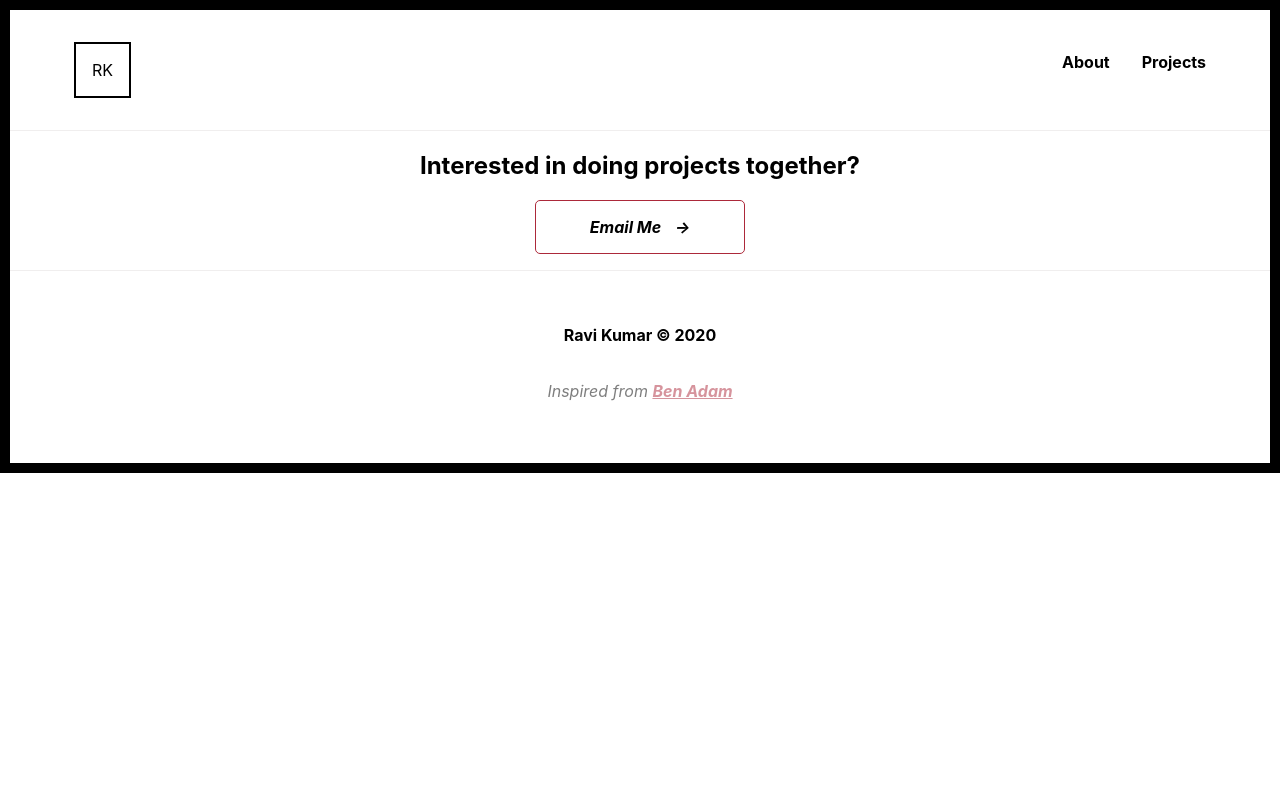
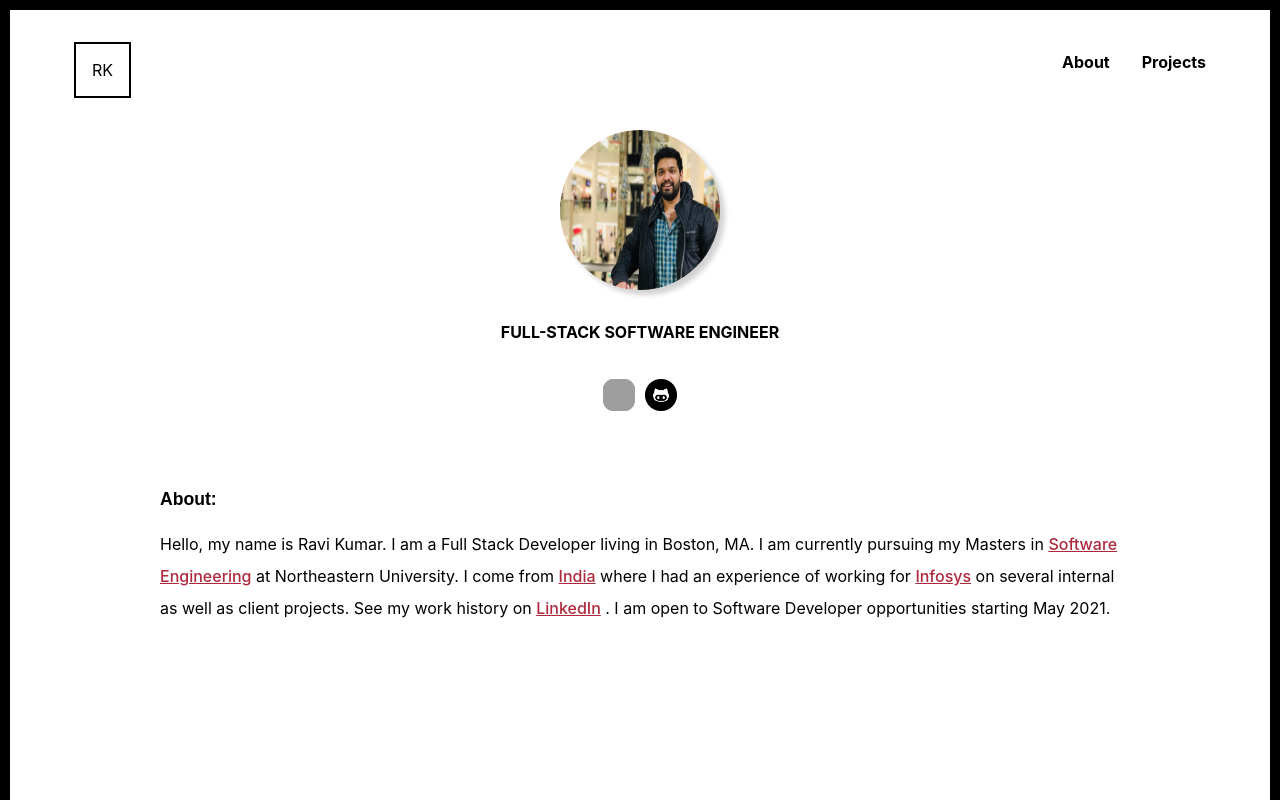
Before and after one commit to 479BetaCoder/ravi-pilla-portfolio, a React (Create React App) app: page / in a window 1280 px wide. Shown: the top 800 px of the page. Built offline with nearby package versions, Linux system fonts and the light colour scheme; grey boxes are pictures that could not be loaded.

Commit message:
modified basename

```diff
--- a/src/App.js
+++ b/src/App.js
@@ -13,8 +13,8 @@ class App extends React.Component {
       <div className="mainContainer">
         <Header></Header>
         <div>
-          <Route exact path="ravi-pilla-portfolio/" component={About}></Route>
-          <Route path="ravi-pilla-portfolio/projects" component={Projects}></Route>
+          <Route exact path="/" component={About}></Route>
+          <Route path="/projects" component={Projects}></Route>
         </div>
         <Footer></Footer>
       </div>
```
